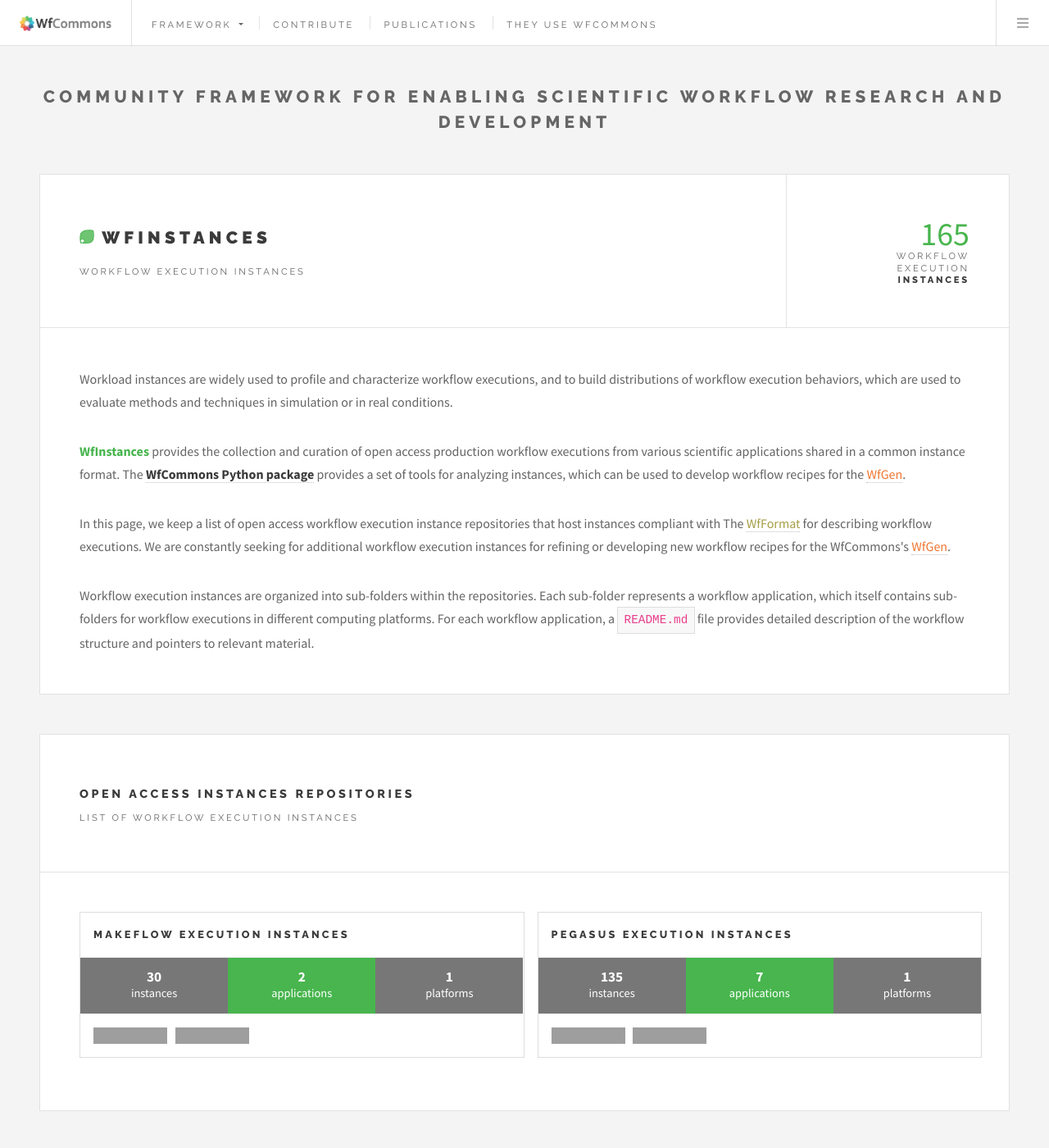
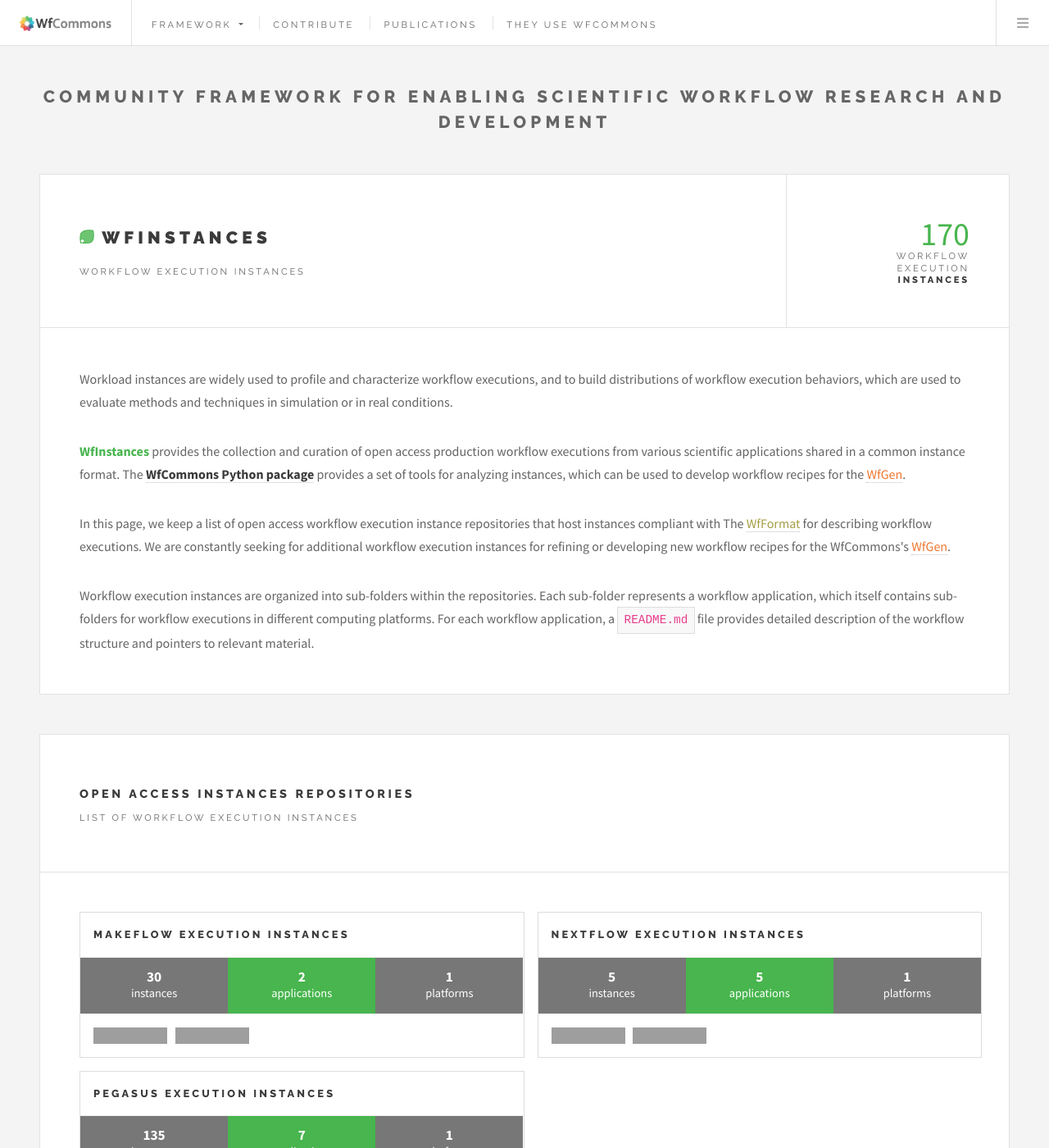
Before and after one commit to wfcommons/wfcommons.github.io, a Jekyll site: the page built from instances.html, in a window 1280 px wide and 1400 px high, scrolled down 226 px. Shown: the whole window at 82% size. Built offline with Jekyll 4.4.1, drawn with Linux system fonts in a browser that asks for light colours; grey boxes are pictures that could not be loaded.

Commit message:
Update traces.yml

```diff
--- a/_data/traces.yml
+++ b/_data/traces.yml
@@ -1,10 +1,18 @@
-- name: "Makeflow Execution Instances"
-  website: "https://github.com/wfcommons/makeflow-instances"
+- name: Makeflow Execution Instances
+  website: https://github.com/wfcommons/makeflow-instances
   applications: 2
   platforms: 1
   traces: 30
   action: Build
   zenodo: 324824708
+
+- name: Nextflow Execution Instances
+  website: https://github.com/wfcommons/nextflow-instances
+  applications: 5
+  platforms: 1
+  traces: 5
+  action: Build
+  zenodo: 403473293
 
 - name: "Pegasus Execution Instances"
   website: "https://github.com/wfcommons/pegasus-instances"
```
